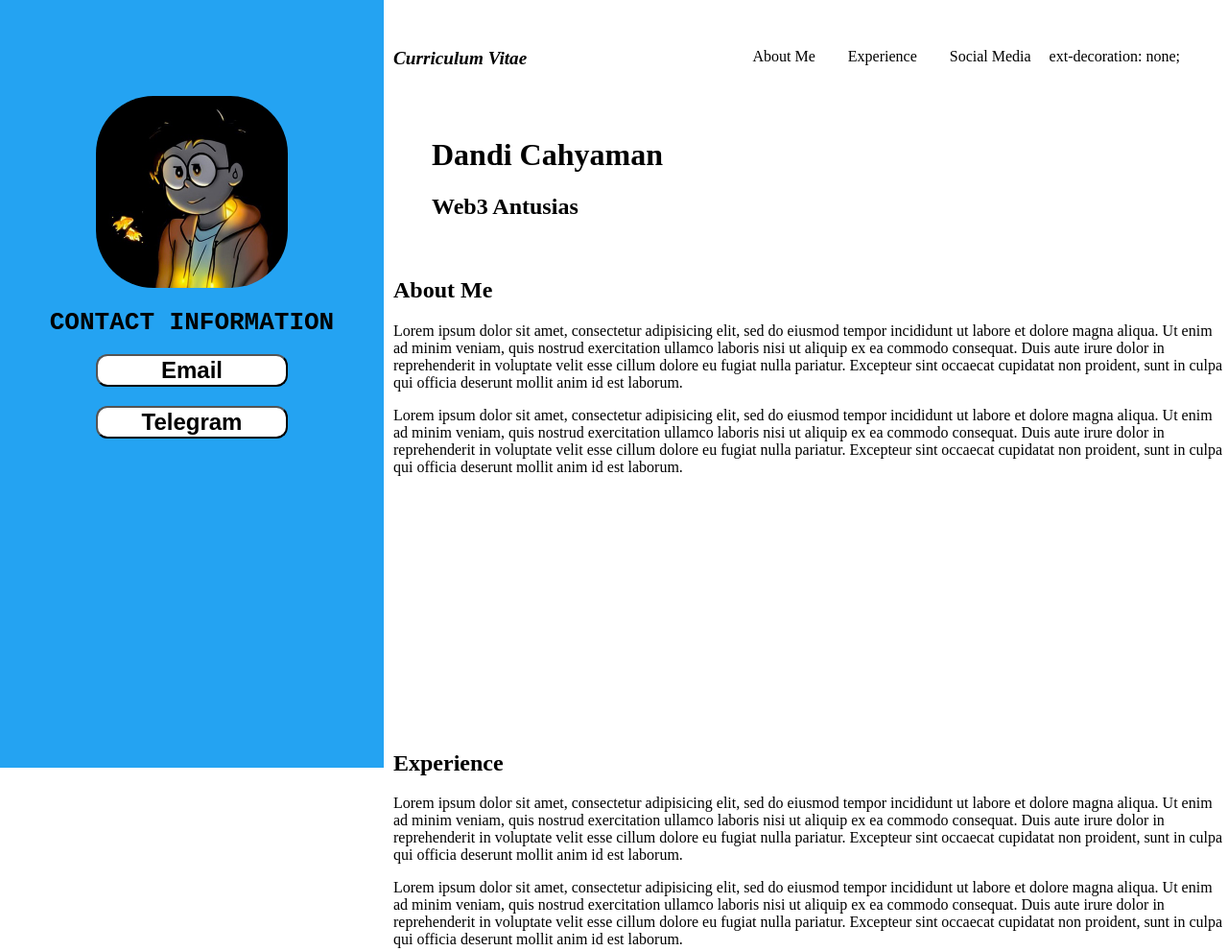
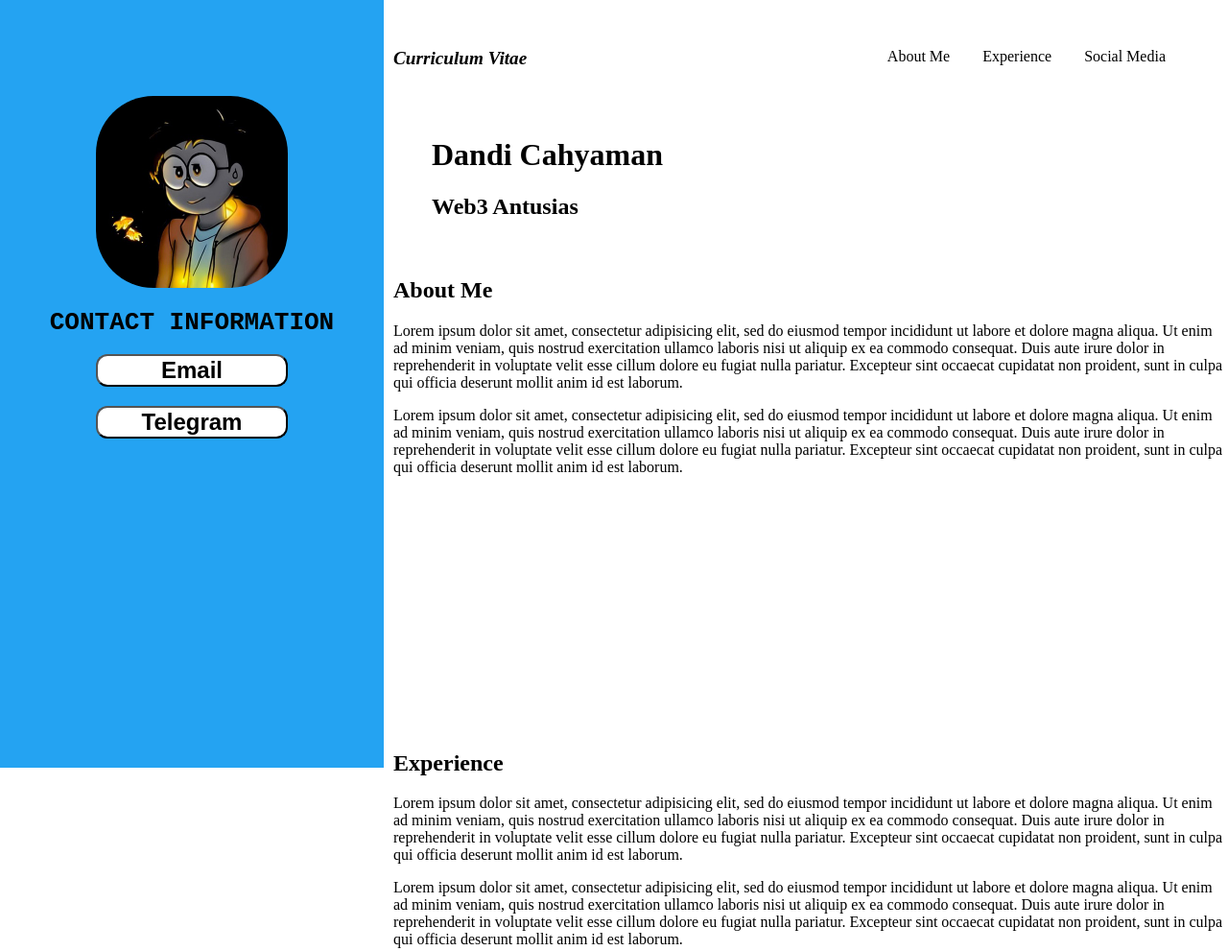
Before and after one commit to Dandidcee/CV-Examples, a plain HTML site: page index.html in a window 1280 px wide. Shown: the top 991 px of the page at 96% size. Drawn offline with Linux system fonts and the light colour scheme.

Commit message:
Update index.html

```diff
--- a/index.html
+++ b/index.html
@@ -37,7 +37,6 @@
 					<a href="#about" style="text-decoration: none; color: black; padding: 0 15px;">About Me</a>
 					<a href="#experience" style="text-decoration: none; color: black;padding: 0 15px;">Experience</a>
 					<a href="#social" style="text-decoration: none;color: black; padding: 0 15px;">Social Media</a>
-					ext-decoration: none;
 				</div>
 		</div>
 
```
